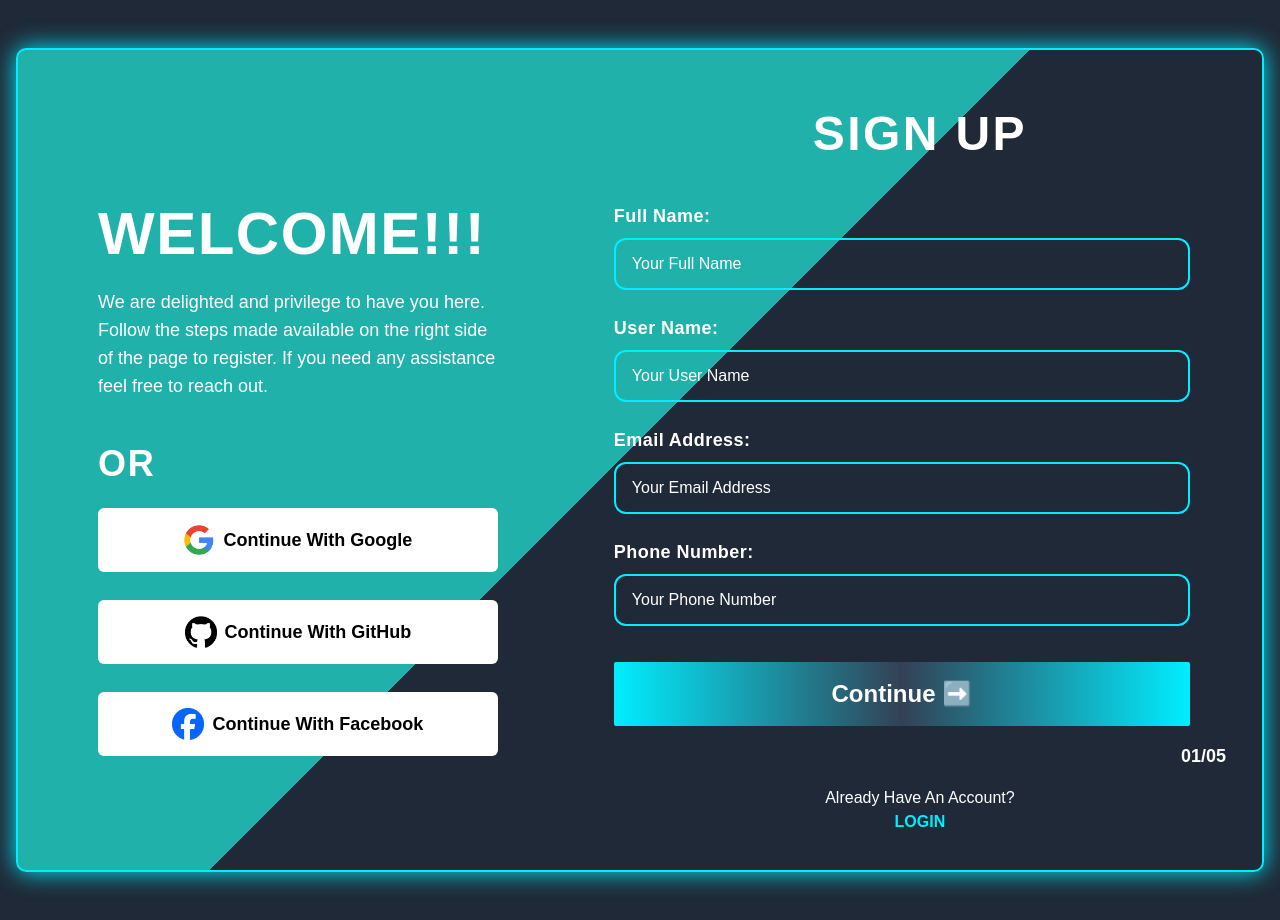
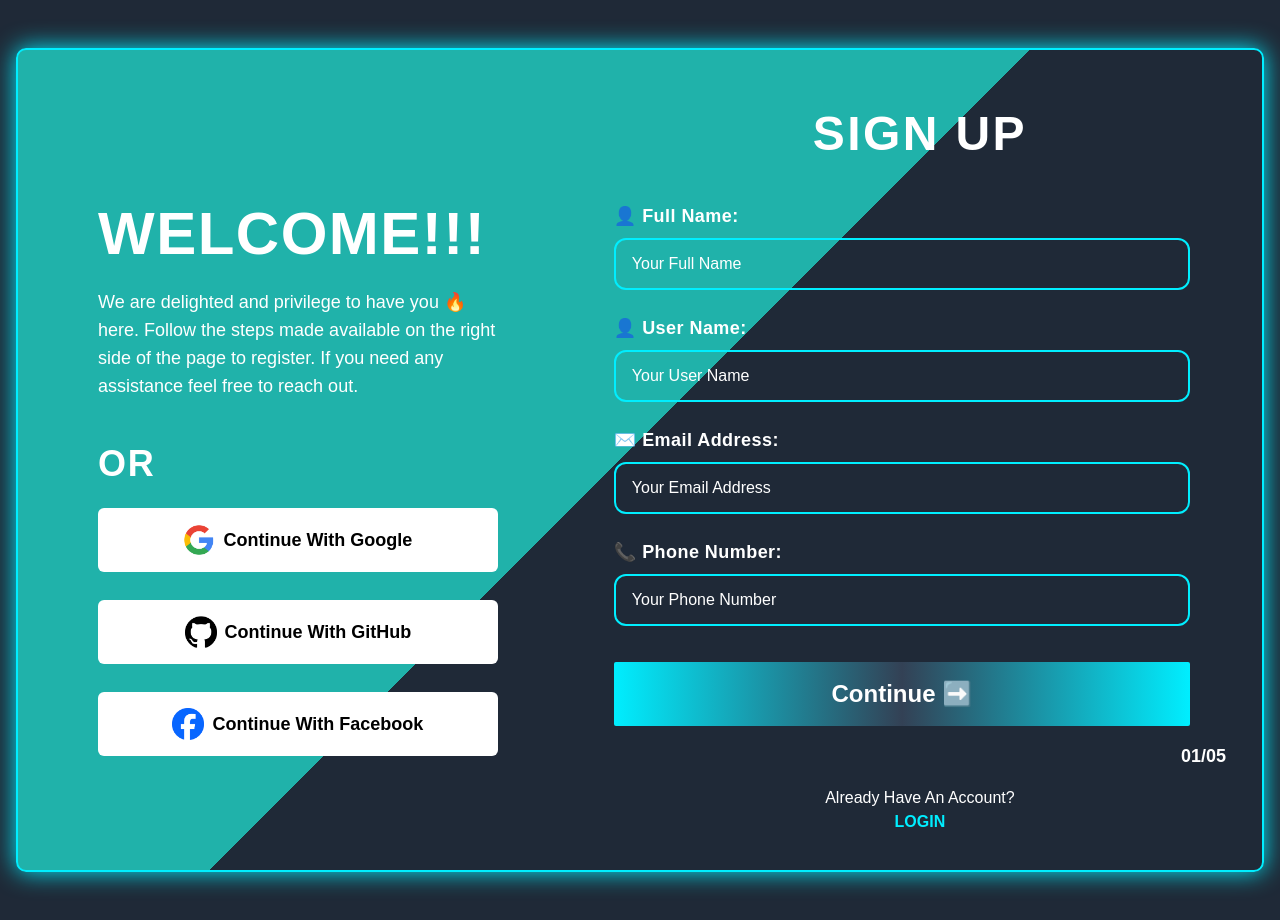
Before and after one commit to Iampraiseottia/Njangi, a Next.js app: page /register in a window 1280 px wide. Built offline with nearby package versions, Linux system fonts and the light colour scheme.

Commit message:
font awesome added and about you left desined

```diff
--- a/app/about-you/page.jsx
+++ b/app/about-you/page.jsx
@@ -1,18 +1,18 @@
 import React from 'react'
 import globalStyle from '../globals.css'
 import Link from 'next/link'
-
-
+import { FontAwesomeIcon } from '@fortawesome/react-fontawesome'
+import { faUser } from '@fortawesome/free-solid-svg-icons'
 
 export const metadata = {
 title: 'About You - Njangi Web Application',
 description: 'Lets get to knw you our most special user'
 }
 
-
 const About_You = () => {
 return (
 <main className='flex justify-center items-center w-full min-h-screen bg-gray-800 text-white p-4'>
+
 
 <section className='flex flex-col lg:flex-row justify-between items-center w-full max-w-7xl bg-transparent border-2 border-[#0ef] overflow-hidden rounded-lg wrapper my-8 '>
 
@@ -20,8 +20,10 @@ const About_You = () => {
   <div className='w-full lg:w-[45%] p-6 lg:p-12 xl:p-20'>
     <h1 className='text-4xl lg:text-6xl font-extrabold tracking-wide mt-6 lg:mt-10'>It's All About You!!!</h1>
     <br />
-        <p className='text-base lg:text-lg mb-5'> Unlock exclusive rewards which awaits you. Get personalized offers just for you just by us getting to know you better.  Don't miss out!!!, Your journey starts here..</p>
+    <p className='text-base lg:text-lg mb-5'> Unlock exclusive rewards 🔥 which awaits you. Get personalized offers just for you just by us getting to know you better.  Don't miss out!!!, Your journey starts here..</p>
     <br />
+
+    <FontAwesomeIcon icon={faUser} className='werey '  />
 
   </div>
 
@@ -88,7 +90,9 @@ const About_You = () => {
   </div>
 </section>
 </main>
+
 )
+
 }
 
 export default About_You
--- a/app/globals.css
+++ b/app/globals.css
@@ -27,3 +27,8 @@ body {
   border-radius: 10px;
 
 }
+
+.werey{
+  height: 220px !important;
+  width: 220px !important;
+}
--- a/app/layout.js
+++ b/app/layout.js
@@ -1,3 +1,7 @@
+import React from 'react'
+import Head from 'next/head'
+
+
 export const metadata = {
   title: 'Njangi Web Application',
   description: 'An application created where members to join, create and manage njangi groups with others all over the world.',
--- a/app/register/page.jsx
+++ b/app/register/page.jsx
@@ -17,7 +17,7 @@ const Register = () => {
         <div className='w-full lg:w-[45%] p-6 lg:p-12 xl:p-20'>
           <h1 className='text-4xl lg:text-6xl font-extrabold tracking-wide mt-6 lg:mt-10'>WELCOME!!!</h1>
           <br />
-          <p className='text-base lg:text-lg mb-5'>We are delighted and privilege to have you here. Follow the steps made available on the right side of the page to register. If you need any assistance feel free to reach out.</p>
+          <p className='text-base lg:text-lg mb-5'>We are delighted and privilege to have you 🔥 here. Follow the steps made available on the right side of the page to register. If you need any assistance feel free to reach out.</p>
           <br />
           <h1 className='font-extrabold text-2xl lg:text-4xl tracking-wider'>OR</h1>
           <br />
@@ -43,7 +43,7 @@ const Register = () => {
           <br />
           <form className='flex flex-col gap-6 w-full max-w-xl'>
             <div className='flex flex-col gap-2'>
-              <label htmlFor="fullName" className='font-semibold text-lg tracking-wide'>Full Name:</label>
+              <label htmlFor="fullName" className='font-semibold text-lg tracking-wide'>👤 Full Name:</label>
               <input
                 type="text"
                 name="fullName"
@@ -54,7 +54,7 @@ const Register = () => {
             </div>
 
             <div className='flex flex-col gap-2'>
-              <label htmlFor="userName" className='font-semibold text-lg tracking-wide'>User Name:</label>
+              <label htmlFor="userName" className='font-semibold text-lg tracking-wide'>👤 User Name:</label>
               <input
                 type="text"
                 name="userName"
@@ -65,7 +65,7 @@ const Register = () => {
             </div>
 
             <div className='flex flex-col gap-2'>
-              <label htmlFor="email" className='font-semibold text-lg tracking-wide'>Email Address:</label>
+              <label htmlFor="email" className='font-semibold text-lg tracking-wide'>✉️ Email Address:</label>
               <input
                 type="email"
                 name="email"
@@ -76,7 +76,7 @@ const Register = () => {
             </div>
 
             <div className='flex flex-col gap-2'>
-              <label htmlFor="number" className='font-semibold text-lg tracking-wide'>Phone Number:</label>
+              <label htmlFor="number" className='font-semibold text-lg tracking-wide'>📞 Phone Number:</label>
               <input
                 type="number"
                 name="number"
--- /dev/null
+++ b/babel-plugin-macros.config.js
@@ -0,0 +1,5 @@
+module.exports = {
+    'fontawesome-svg-core': {
+      license: 'free'
+    }
+}
--- a/package.json
+++ b/package.json
@@ -9,13 +9,17 @@
     "lint": "next lint"
   },
   "dependencies": {
+    "@fortawesome/fontawesome-svg-core": "^6.7.2",
+    "@fortawesome/free-regular-svg-icons": "^6.7.2",
     "@fortawesome/free-solid-svg-icons": "^6.7.2",
     "@fortawesome/react-fontawesome": "^0.2.2",
+    "babel-plugin-macros": "^3.1.0",
     "next": "15.1.7",
     "react": "^19.0.0",
     "react-dom": "^19.0.0"
   },
   "devDependencies": {
+    "@types/react": "19.0.10",
     "postcss": "^8",
     "tailwindcss": "^3.4.1"
   }
```
Also changed, not shown: .babelrc (added), app/income/page.jsx (added), 1 other file (tests, documents, lock files or other folders). Lines whose indentation alone changed are shown as unchanged.
